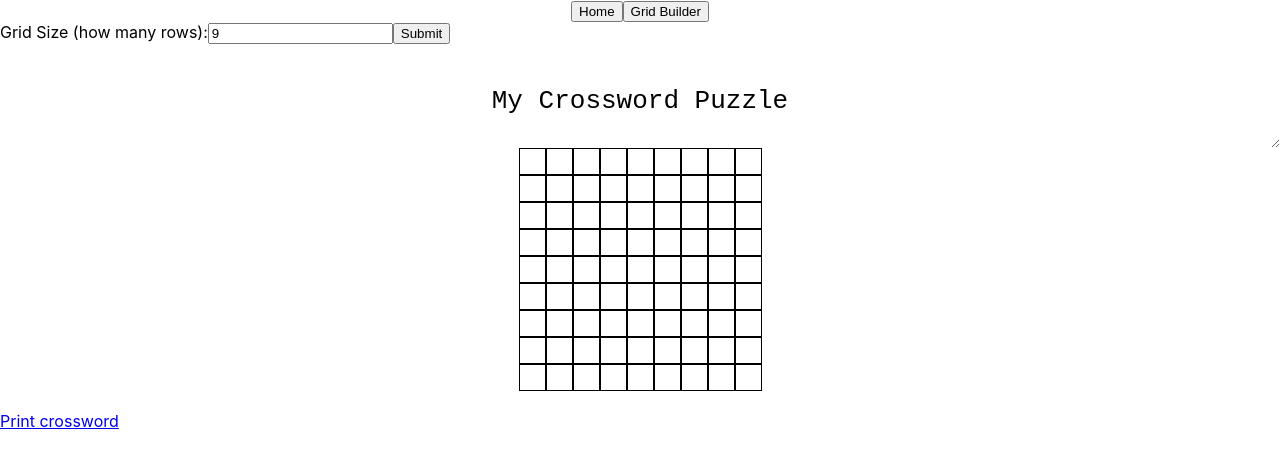
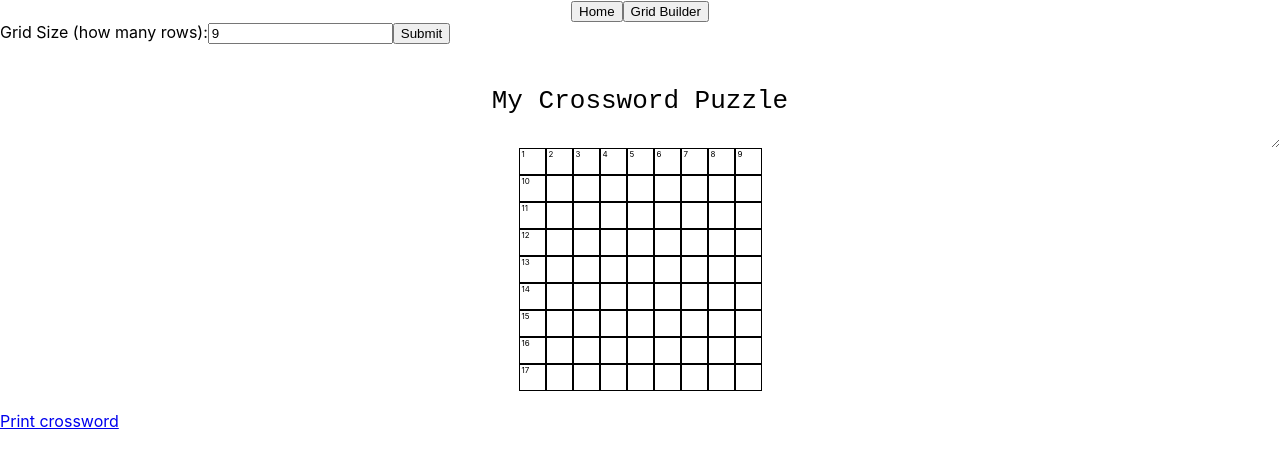
Before and after one commit to sfletche/crossword-builder, a React (Create React App) app: page /grid-builder in a window 1280 px wide. Shown: the top 468 px of the page. Built offline with nearby package versions, Linux system fonts and the light colour scheme.

Commit message:
add numbers

```diff
--- a/src/Grid.react.js
+++ b/src/Grid.react.js
@@ -4,9 +4,47 @@ import './Grid.css';
 
 
 function getGrid(size) {
-	console.log('getGrid with size', size)
-	const grid = Array.from({length: size}, e => Array.from({length: size}, e => ''));
-	console.log('grid', grid);
+	return Array.from({length: size}, e => Array.from({length: size}, e => ({ value: '' })));
+}
+
+function rowAboveIsBlank(row, col, grid) {
+	return row === 0 || grid[row-1][col].value === 'BLANK';
+}
+
+function rowBelowIsBlank(row, col, grid) {
+	return row === grid.length -1 || grid[row+1][col].value === 'BLANK';
+}
+
+function colToLeftIsBlank(row, col, grid) {
+	return col === 0 || grid[row][col-1].value === 'BLANK';
+}
+
+function colToRightIsBlank(row, col, grid) {
+	return col === grid[row].length -1 || grid[row][col+1].value === 'BLANK';
+}
+
+function shouldHaveNumber(row, col, grid) {
+	if (rowAboveIsBlank(row, col, grid) && !rowBelowIsBlank(row, col, grid)) {
+		return true;
+	}
+	if (colToLeftIsBlank(row, col, grid) && !colToRightIsBlank(row, col, grid)) {
+		return true;
+	}
+	return false;
+}
+
+function enumerate(grid) {
+	// const gridCopy = grid
+	let counter = 1;
+	for (let i=0; i< grid.length; i++) {
+		for (let j=0; j<grid[i].length; j++) {
+			if (shouldHaveNumber(i, j, grid)) {
+				grid[i][j].number = counter++;
+			} else {
+				grid[i][j].number = null;
+			}
+		}
+	}
 	return grid;
 }
 
@@ -25,7 +63,8 @@ export default class Grid extends React.Component {
 
 	componentDidMount() {
 		const { size: gridSize } = this.props;
-		const gridState = getGrid(gridSize);
+		const grid = getGrid(gridSize);
+		const gridState = enumerate(grid);
 		this.setState({
 			gridState,
 			gridSize,
@@ -46,13 +85,14 @@ export default class Grid extends React.Component {
 	handleToggleBlank(row, col) {
 		const { gridSize, gridState } = this.state;
 		const gridCopy = [...gridState];
-		if(gridCopy[row][col] === 'BLANK') {
-			gridCopy[row][col] = '';
-			gridCopy[gridSize - row - 1][gridSize - col - 1] = '';
+		if(gridCopy[row][col].value === 'BLANK') {
+			gridCopy[row][col].value = '';
+			gridCopy[gridSize - row - 1][gridSize - col - 1].value = '';
 		} else {
-			gridCopy[row][col] = 'BLANK';
-			gridCopy[gridSize - row - 1][gridSize - col - 1] = 'BLANK';
+			gridCopy[row][col].value = 'BLANK';
+			gridCopy[gridSize - row - 1][gridSize - col - 1].value = 'BLANK';
 		}
+		const numberedGrid = enumerate(gridCopy);
 		this.setState({ gridState: gridCopy });
 	}
 
@@ -69,7 +109,8 @@ export default class Grid extends React.Component {
 			  						key={`${row},${col}`}
 			  						row={row}
 			  						col={col}
-			  						val={gridState[row][col]}
+			  						value={gridState[row][col].value}
+			  						number={gridState[row][col].number}
 			  						onToggleBlank={this.handleToggleBlank}
 		  						/>
 			  				</td>
--- a/src/GridCell.css
+++ b/src/GridCell.css
@@ -2,9 +2,12 @@
 .standard {
 	border: 1px solid black;
 	height: 25px;
-	line-height: 25px;
-	text-align: center;
 	width: 25px;
+}
+
+.number {
+	font-size: 8px;
+	margin-left: 2px;
 }
 
 .blank {
--- a/src/GridCell.react.js
+++ b/src/GridCell.react.js
@@ -2,9 +2,13 @@ import React from 'react';
 
 import './GridCell.css';
 
-export default function GridCell({ row, col, val, onToggleBlank }) {
-	const className = val === 'BLANK' ? 'blank' : 'standard';
+export default function GridCell({ row, col, value, number, onToggleBlank }) {
+	const className = value === 'BLANK' ? 'blank' : 'standard';
 	return (
-	  <div className={className} onClick={() => onToggleBlank(row, col)} />
+	  <div className={className} onClick={() => onToggleBlank(row, col)}>
+	  	<div className="number">
+	  		{number}
+	  	</div>
+	  </div>
 	);
 }
```
Also changed, not shown: 1 other file (tests, documents, lock files or other folders).
